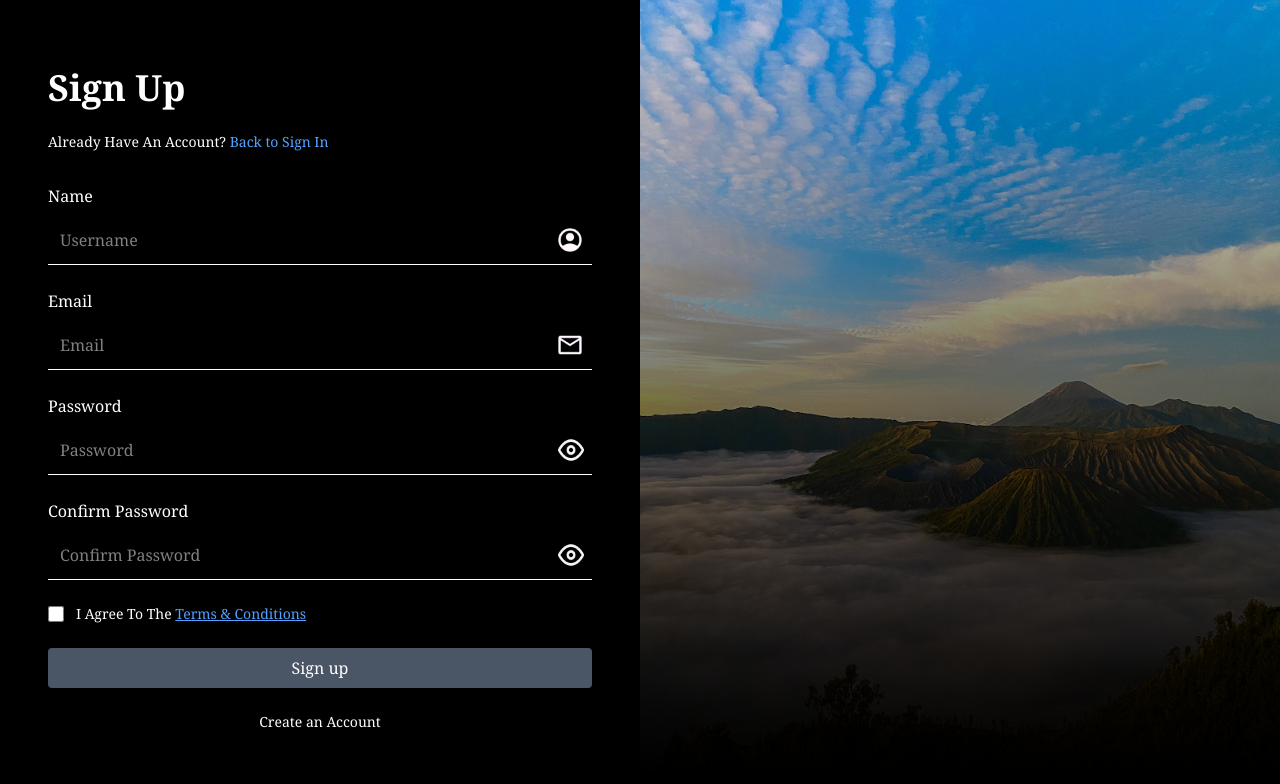
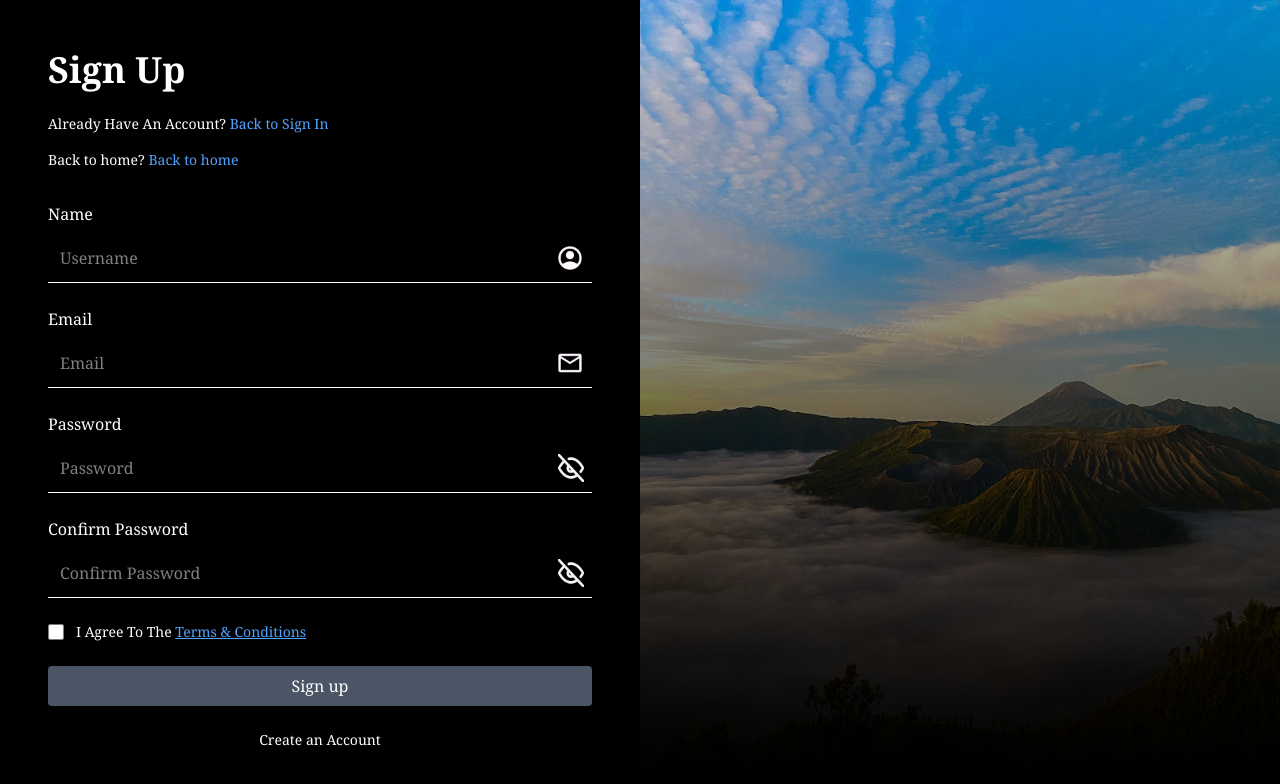
Before and after one commit to aAAiman/capstone, a React (Vite) app: page /signup in a window 1280 px wide. Shown: the top 784 px of the page. Built offline with nearby package versions, Linux system fonts and the light colour scheme; no server answers.

Commit message:
feat: add navigation links to home in SignIn and SignUp components

```diff
--- a/src/components/SignIn.jsx
+++ b/src/components/SignIn.jsx
@@ -3,7 +3,7 @@ import bgLogin from "../assets/bg-login.png";
 import emailIcon from "../assets/email-icon.png";
 import eyeOpenIcon from "../assets/eye-open.png";
 import eyeClosedIcon from "../assets/eye-closed.png";
-import { useNavigate } from "react-router-dom";
+import { Link, useNavigate } from "react-router-dom";
 import { AuthContext } from "./AuthContext";
 
 export default function SignIn() {
@@ -47,7 +47,9 @@ export default function SignIn() {
       {/* Kanan - Form */}
       <div className="w-full md:w-1/2 bg-black text-white flex flex-col justify-center px-6 md:px-12 py-8">
         <h1 className="text-3xl md:text-4xl font-bold mb-6">Sign in</h1>
-
+        <p className="mb-4 text-sm">
+          Back to Home? <Link to="/" className="text-blue-400">Back to Home</Link>
+        </p>
         {msg && <p className="text-red-500 mb-4">{msg}</p>}
 
         <form onSubmit={Auth} className="space-y-4">
--- a/src/components/SignUp.jsx
+++ b/src/components/SignUp.jsx
@@ -48,6 +48,9 @@ export default function SignUp() {
         <h1 className="text-3xl md:text-4xl font-bold mb-6">Sign Up</h1>
         <p className="mb-4 text-sm">
           Already Have An Account? <Link to="/signin" className="text-blue-400">Back to Sign In</Link>
+        </p>
+        <p className="mb-4 text-sm">
+         Back to home? <Link to="/" className="text-blue-400">Back to home</Link>
         </p>
         <p className="mb-4 text-red-500">{msg}</p>
 
@@ -101,7 +104,7 @@ export default function SignUp() {
                 aria-label="Toggle Password Visibility"
               >
                 <img
-                  src={showPassword ? eyeClosedIcon : eyeOpenIcon}
+                  src={showPassword ? eyeOpenIcon : eyeClosedIcon}
                   alt="Toggle Password"
                   className="w-7 h-7"
                 />
@@ -127,7 +130,7 @@ export default function SignUp() {
                 aria-label="Toggle Password Visibility"
               >
                 <img
-                  src={showConfPassword ? eyeClosedIcon : eyeOpenIcon}
+                  src={showConfPassword ? eyeOpenIcon : eyeClosedIcon}
                   alt="Toggle Password"
                   className="w-7 h-7"
                 />
```
